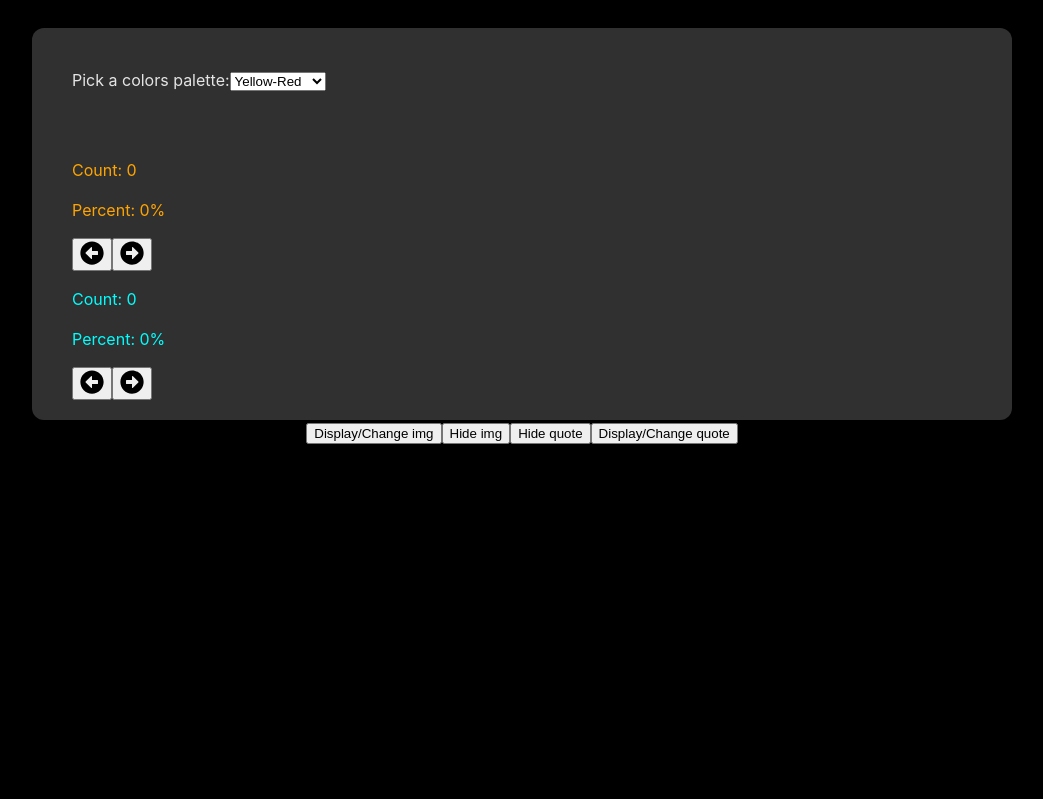
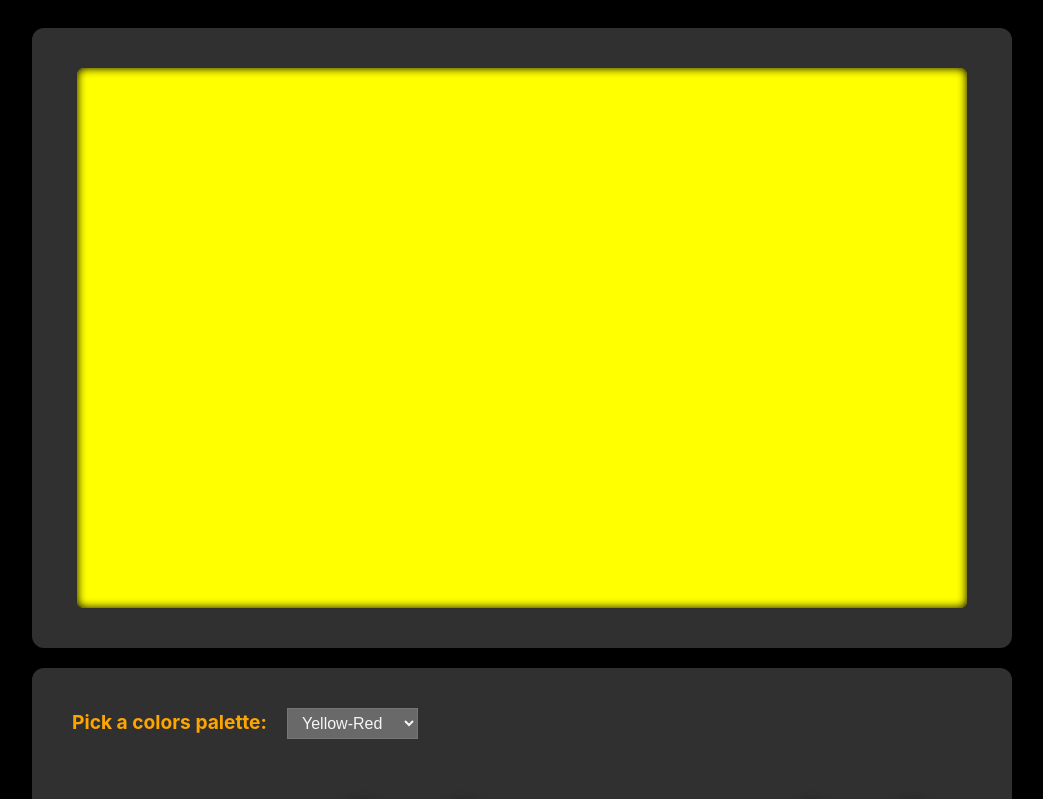
Before and after one commit to TLRKiliann/ui-progressbar-quote, a React (Vite) app in the folder vite-project/: page / in a window 1280 px wide. Shown: the top 799 px of the page, without its empty margins (118-1161 px from the left). Built offline with nearby package versions, Linux system fonts and the light colour scheme; no server answers.

Commit message:
css importation added

```diff
--- a/vite-project/src/components/BtnPanel.tsx
+++ b/vite-project/src/components/BtnPanel.tsx
@@ -1,4 +1,4 @@
-import '../App.css';
+import './styles/BtnPanel.css';
 
 type ButtonProps = {
     displayImg: () => void;
--- a/vite-project/src/components/ContainerCounter.tsx
+++ b/vite-project/src/components/ContainerCounter.tsx
@@ -1,6 +1,6 @@
 import { FaArrowAltCircleLeft } from "react-icons/fa";
 import { FaArrowAltCircleRight } from "react-icons/fa";
-import '../App.css';
+import './styles/ContainerCounter.css';
 
 type CountainerCounterProps = {
     countOne: number;
@@ -40,13 +40,13 @@ export default function ContainerCounter({
                     <button type="button" onClick={incrementOne}
                         className="btn-circle"
                     >
-                        <FaArrowAltCircleLeft size={24} />
+                        <FaArrowAltCircleLeft size={24} className="react-icons" />
                     </button>
 
                     <button type="button" onClick={decrementOne}
                         className="btn-circle"
                     >
-                        <FaArrowAltCircleRight size={24} />
+                        <FaArrowAltCircleRight size={24} className="react-icons" />
                     </button>
 
                 </div>
@@ -68,13 +68,14 @@ export default function ContainerCounter({
                     <button type="button" onClick={incrementTwo}
                         className="btn-circle"
                     >
-                        <FaArrowAltCircleLeft size={24} />
+                        <FaArrowAltCircleLeft size={24} className="react-icons" />
+                        {/*style={{marginBottom: "-3px"}} */}
                     </button>
 
                     <button type="button" onClick={decrementTwo}
                         className="btn-circle"
                     >
-                        <FaArrowAltCircleRight size={24} />
+                        <FaArrowAltCircleRight size={24} className="react-icons" />
                     </button>
 
                 </div>
--- a/vite-project/src/components/FrameComp.tsx
+++ b/vite-project/src/components/FrameComp.tsx
@@ -1,3 +1,5 @@
+import './styles/FrameComp.css';
+
 type FrameProps = {
     colorBgOne: string;
     colorBgTwo: string;
--- a/vite-project/src/components/MotionCountainer.tsx
+++ b/vite-project/src/components/MotionCountainer.tsx
@@ -1,5 +1,5 @@
 import { motion } from "framer-motion";
-import '../App.css';
+import './styles/MotionCountainer.css';
 
 type MotionProps = {
     percent_w1: number;
@@ -23,7 +23,7 @@ export default function MotionCountainer({percent_w1, percent_w2, colorBgOne, co
                 >
                 <p className="para-motion1"
                     style={{background: `linear-gradient(30deg, ${colorBgOne} 10%, ${colorBgTwo} 90%)`}}>
-                    {percent_w1 ? `${percent_w1.toFixed(2)}%` : ""}
+                    {percent_w1 ? `${percent_w1.toFixed(2)}%` : null}
                 </p>
             </motion.div>
 
@@ -39,7 +39,7 @@ export default function MotionCountainer({percent_w1, percent_w2, colorBgOne, co
                 >
                 <p className="para-motion2"
                     style={{background: `linear-gradient(30deg, ${colorBgTwo} 10%, ${colorBgOne} 90%)`}}>
-                    {percent_w2 ? `${percent_w2.toFixed(2)}%` : ""}
+                    {percent_w2 ? `${percent_w2.toFixed(2)}%` : null}
                 </p>
             </motion.div>
     </div>
--- a/vite-project/src/components/SelectComp.tsx
+++ b/vite-project/src/components/SelectComp.tsx
@@ -1,4 +1,5 @@
-import React from 'react'
+import React from 'react';
+import './styles/SelectComp.css';
 
 type SelectProps = {
     selectedColorsPalette: string;
```
